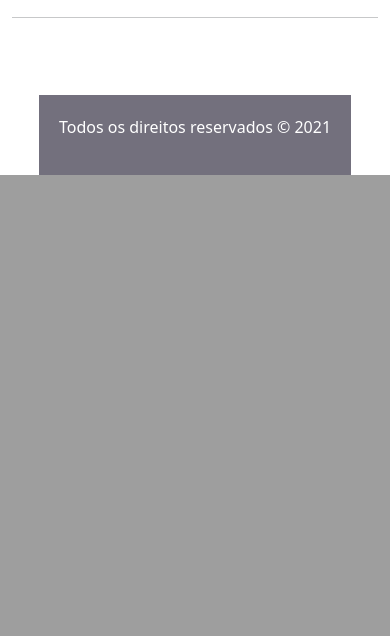
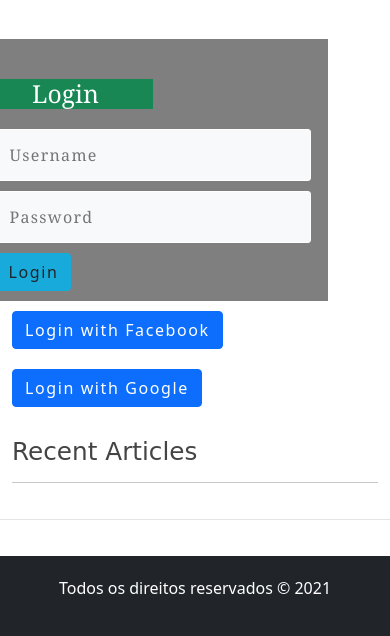
Before and after one commit to laiquesantana/BlogSenac, a PHP site: page /complete-blog-php/ in a window 390 px wide. Shown: the part 669-1305 px from the top of the page. Before the commit the page ends 844 px from the top, so only its background shows below. Run offline with PHP 8.4, Linux system fonts and the light colour scheme; data that the repository does not hold is empty; some web fonts are replaced.

Commit message:
front-end inicio

```diff
--- a/config.php
+++ b/config.php
@@ -1,12 +1,12 @@
 <?php
     session_start();
     $servername = "localhost";
-    $username = "laiquesantana";
-    $password = "root";
+    $username = "root";
+    $password = "";
 
 
     try {
-      $conn = new PDO("mysql:host=$servername;dbname=senac_estudos", $username, $password);
+      $conn = new PDO("mysql:host=$servername;dbname=blog_senac", $username, $password);
       // set the PDO error mode to exception
       $conn->setAttribute(PDO::ATTR_ERRMODE, PDO::ERRMODE_EXCEPTION);
       echo "Connected successfully";
--- a/includes/banner.php
+++ b/includes/banner.php
@@ -1,15 +1,19 @@
 <div class="banner">
 	<div class="welcome_msg">
-		<h1>Faça parte da nossa comunidade</h1>
+		<div id="fundo"><h1>Faça parte da nossa comunidade</h1></div>
 
 		<a href="register.php" class="btn">Registre-se!</a>
 	</div>
-	<div class="login_div">
+	<div class="login_div " id="formulario">
 		<form action="index.php" method="post" >
-			<h2>Login</h2>
-			<input type="text" name="username" placeholder="Username">
-			<input type="password" name="password"  placeholder="Password">
+			<div  class="bg-success  w-50 "><h2>Login</h2></div>
+			<input class="bg-light" type="text" name="username" placeholder="Username">
+			<input class="bg-light" type="password" name="password"  placeholder="Password">
 			<button class="btn" type="submit" name="login_btn">Login</button>
 		</form>
 	</div>
 </div>
+
+<div class="row">
+<div class="col-lg-6 col-md-6 col-xs-12 col-sm-6"> <a href="#" class="btn btn-primary facebook"> <span>Login with Facebook</span> <i class="fa fa-facebook"></i> </a> </div>
+<div class="col-lg-6 col-md-6 col-xs-12 col-sm-6"> <a href="#" class="btn btn-primary google-plus"> Login with Google <i class="fa fa-google-plus"></i> </a> </div><div class="login_wrapper">
--- a/includes/navbar.php
+++ b/includes/navbar.php
@@ -1,6 +1,6 @@
 <div class="navbar">
 	<div class="logo_div">
-		<a href="index.php"><h1>Blog</h1></a>
+		<a href="index.php"><img id="console"  height="70" width="70" src="static/images/console.png"></a>
 	</div>
 	<ul>
 	  <li><a class="active" href="index.php">Home</a></li>
--- a/index.php
+++ b/index.php
@@ -1,6 +1,6 @@
-<?php
+ <?php
 
-$classe = 'UsuarioController';
+/* $classe = 'UsuarioController';
 
 require_once 'controller/UsuarioController.php';
 
@@ -19,9 +19,9 @@ $usuario->listar();
 
 
 
-// $obj->listar();
+// $obj->listar(); */
 ?>
-
+<?php require_once('config.php') ?>
 <!DOCTYPE html>
 <html>
 <head>
@@ -37,7 +37,9 @@ $usuario->listar();
     <script src="https://cdn.jsdelivr.net/npm/bootstrap@5.1.1/dist/js/bootstrap.bundle.min.js" integrity="sha384-/bQdsTh/da6pkI1MST/rWKFNjaCP5gBSY4sEBT38Q/9RBh9AH40zEOg7Hlq2THRZ" crossorigin="anonymous"></script>
 
 </head>
-<body>
+
+<body class="">
+ 		<div class="container"></div>
 	<!-- container - wraps whole page -->
 	<div class="container">
 
@@ -58,10 +60,13 @@ $usuario->listar();
 
 		<!-- footer -->
 
-        <div class="footer">
+		</div>
+        <div class="footer bg-dark">
 			<p>Todos os direitos reservados &copy; <?php echo date('Y'); ?></p>
 		</div>
-	</div>
+
 	<!-- // container -->
+
+
 </body>
 </html>
--- a/static/css/style.css
+++ b/static/css/style.css
@@ -10,7 +10,7 @@ body {
 /* HEADINGS DEFAULT */
 h1, h2, h3, h4, h5, h6 { color: #444; font-family: 'Averia Serif Libre', cursive; }
 a { text-decoration: none; }
-ul, ol { margin-left: 40px; }
+ul, ol { margin-left: 2x; }
 hr { margin: 10px 0px; opacity: .25; }
 
 /* FORM DEFAULTS */
@@ -54,8 +54,9 @@ form input:focus {
 .navbar {
 	margin: 0 auto;
     overflow: hidden;
-	background-color: #3E606F;
-    border-radius: 0px 0px 6px 6px;
+	background-color: #184e9e;
+    border-radius: 20px 20px 20px 20px;
+
 }
 .navbar ul {
     list-style-type: none;
@@ -74,7 +75,7 @@ form input:focus {
 }
 .navbar ul li a:hover {
 	color: #B9E6F2;
-    background-color: #334F5C;
+    background-color: #bd0a04;
 }
 
 /* LOGO */
@@ -110,8 +111,10 @@ form input:focus {
 	min-height: 400px;
 	color: white;
 	border-radius: 5px;
-	background-image: url('https://cdn.pixabay.com/photo/2015/04/23/22/00/tree-736885__480.jpg');
+	background-image: url('http://4.bp.blogspot.com/-ihlymtxRaaA/VFtwF8UgkRI/AAAAAAAABFY/hfoXi03ymtk/s1600/videogamesthemovie.jpg" alt="Video Games: The Movie é o melhor modo de contar a história dos games -  GameBlast');
 	background-size: 100% 100%;
+
+
 }
 .banner .welcome_msg {
 	width: 45%;
@@ -132,7 +135,7 @@ form input:focus {
 }
 .banner .welcome_msg p span {
 	font-size: .81em;
-	color: #3E606F;
+	color: #184e9e;
 }
 .banner .welcome_msg a {
 	width: 30%;
@@ -147,8 +150,9 @@ form input:focus {
 
 /* BANNER: Login Form; */
 .banner .login_div {
-	width: 50%;
-	float: left;
+	width: 350px;
+	float: right;
+	margin-right: 50px;
 }
 .banner .login_div form {
 	margin-top: 40px;
@@ -159,7 +163,7 @@ form input:focus {
     font-family: 'Noto Serif', serif;
 }
 .banner .login_div form input {
-	width: 60%;
+	width: 90%;
 	color: white;
 	border: 1px solid white;
 	margin: 10px auto;
@@ -168,6 +172,29 @@ form input:focus {
 }
 .banner .login_div form button {
 	display: block;
-	background: #006384;
-	margin-left: 20%;
+	background: #17aadb;
+	margin-left: 5%;
 }
+
+#fundo{
+	background-color:rgba(6, 36, 82, 0.5);
+
+
+}
+
+#formulario{
+
+
+	background-color: rgba(0,0,0,0.5) !important;
+}
+
+
+.login_wrapper {
+padding-bottom: 20px;
+margin-bottom: 20px;
+border-bottom: 1px solid #e4e4e4;
+float: left;
+width: 100%;
+background: #fff;
+padding: 20px
+}
```
Also changed, not shown: static/images/console.png (added).
